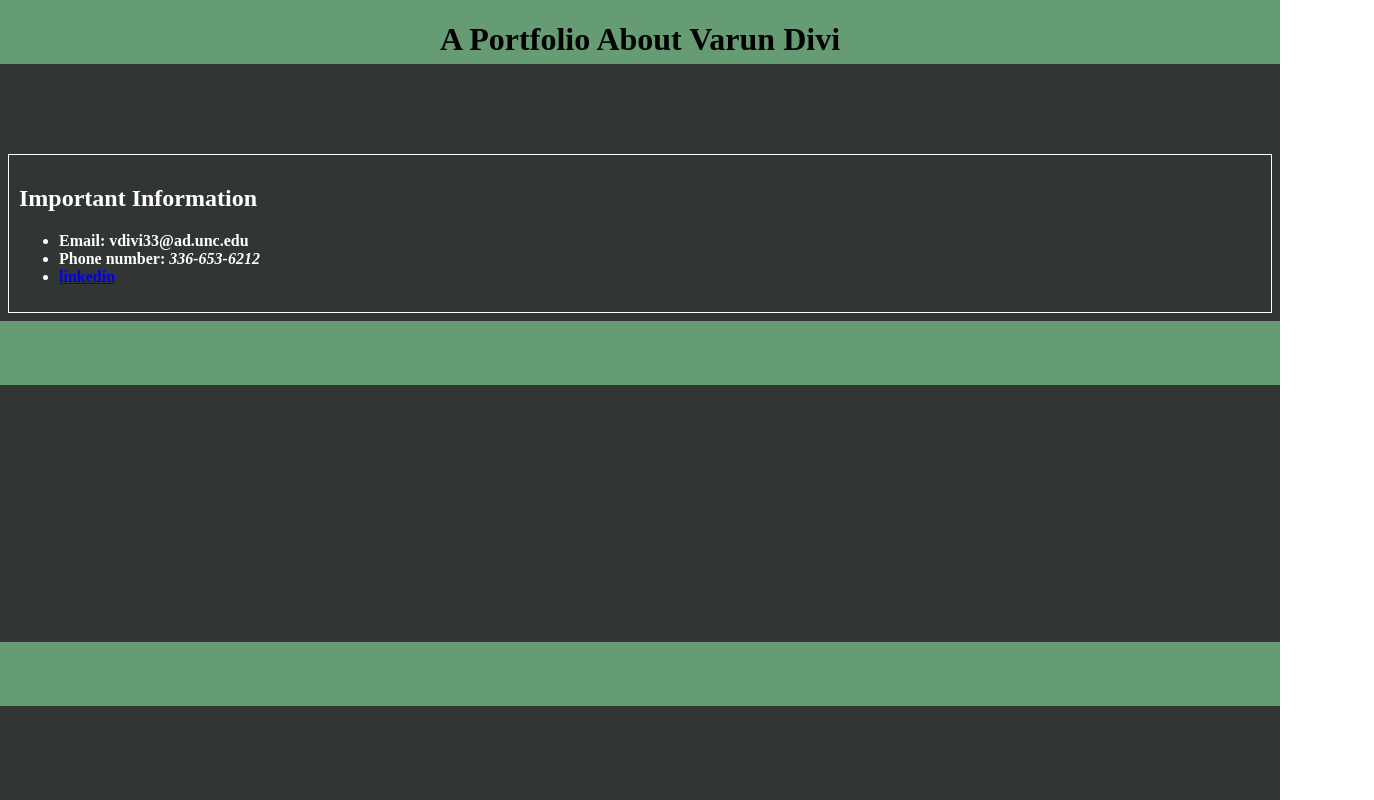
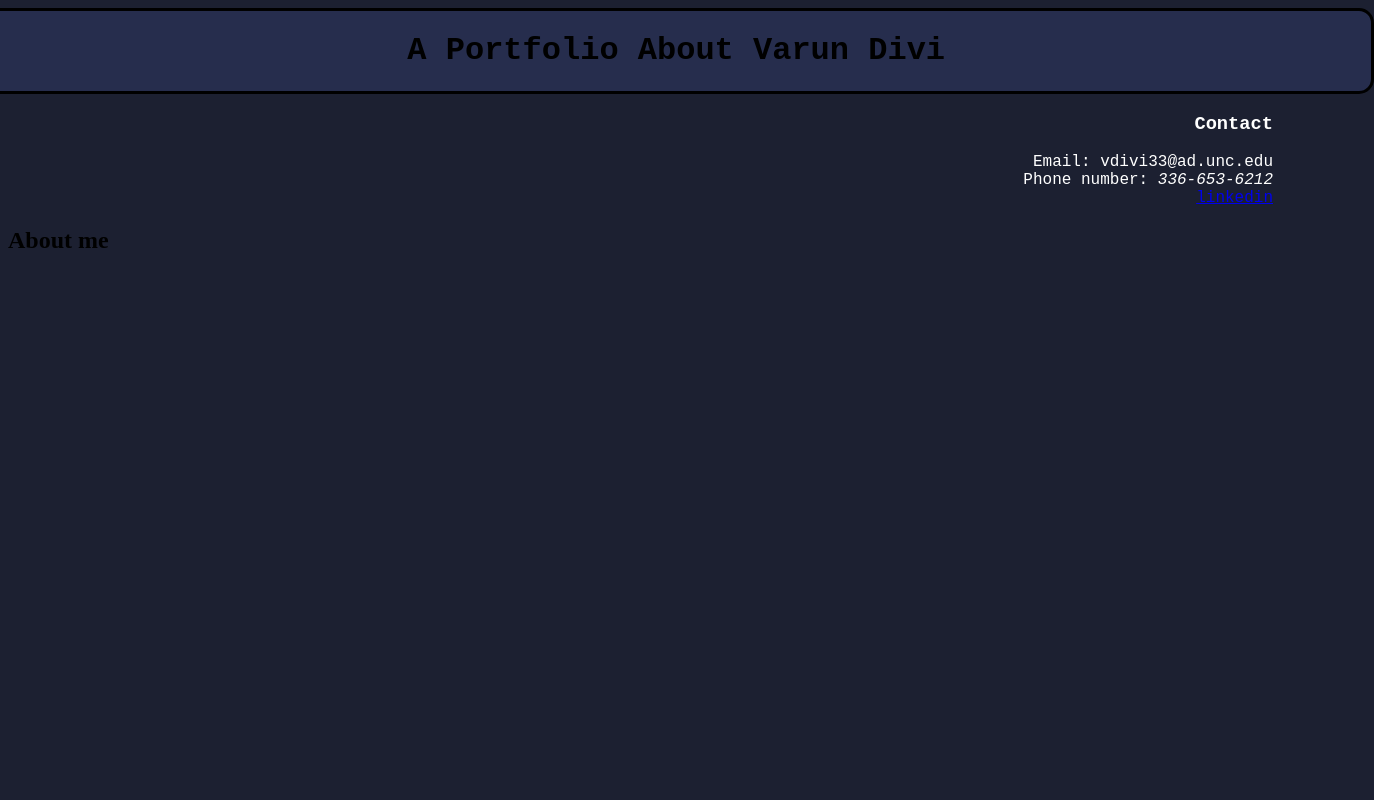
Before and after one commit to VarunDivi/VarunDiviPortfolio, a plain HTML site: page index.html in a window 1280 px wide. Shown: the whole page, 1374 px wide, since content can reach past the window. Drawn offline with Linux system fonts and the light colour scheme.

Commit message:
Testing header box

```diff
--- a/index.html
+++ b/index.html
@@ -7,34 +7,51 @@
 		<title>Varun Divi's Portfolio</title>
 		<style>
 			body {
-				background-image:linear-gradient(to top, #313534 0%, #313534 80%, #659c74 80%, #659c74 100%);
+				background-repeat: no-repeat;
+				background-size: cover;
+				background: #1c2031;
 			}
-			h1 #Title{
+			#Title{
 				text-align: center;
 				font-family:'Courier New', Courier, monospace;
+				background-color: #262d4d;;
+				width: 110%;
+				height: 100%;
+				position:relative;
+				right: 30px;
+				border:solid;
+				border-radius: 15px 15px 15px 15px;
+
+
 			}
 			#Info{
+				position:relative;
 				color: white;
-				font-weight: bolder;
-				top: 10px;
-				right: 10px;
-				border:1px solid white;
-				padding: 10px;
+				font-weight:lighter;
+				left:1px;
+				text-align: right;
+				font-family:'Courier New', Courier, monospace;
+
+
 			}
 		</style>
 	</head>
 
 	<body>
 		<div id="Title">
-			<h1 style="text-align: center">A Portfolio About Varun Divi<br><br><br></h1>
+			<h1>A Portfolio About Varun Divi<br></h1>
 		</div>
 		<div id="Info">
-			<h2>Important Information</h2>
-			<ul>
+			<h3>Contact</h3>
+			<ul style="list-style: none;">
 				<li>Email: vdivi33@ad.unc.edu</li>
 				<li>Phone number: <em>336-653-6212</em></li>
 				<li><a href="https://www.linkedin.com/in/varun-divi-68b5911a9/" target="_blank">linkedin</a></li>
 			</ul>
 		</div>
+		<div class="About me">
+			<h2>About me</h2>
+
+		</div>
 	</body>
 </html>
```
